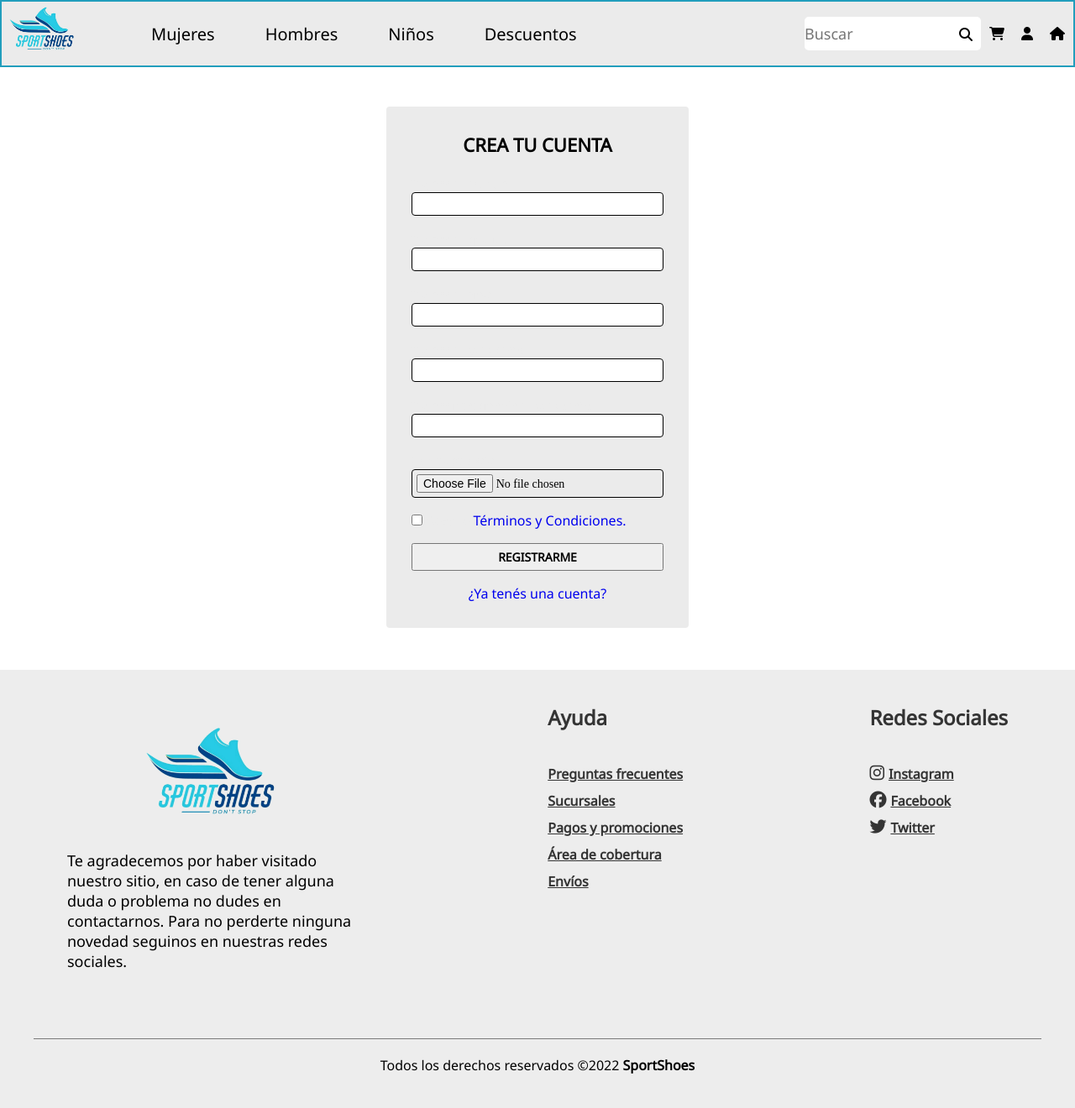
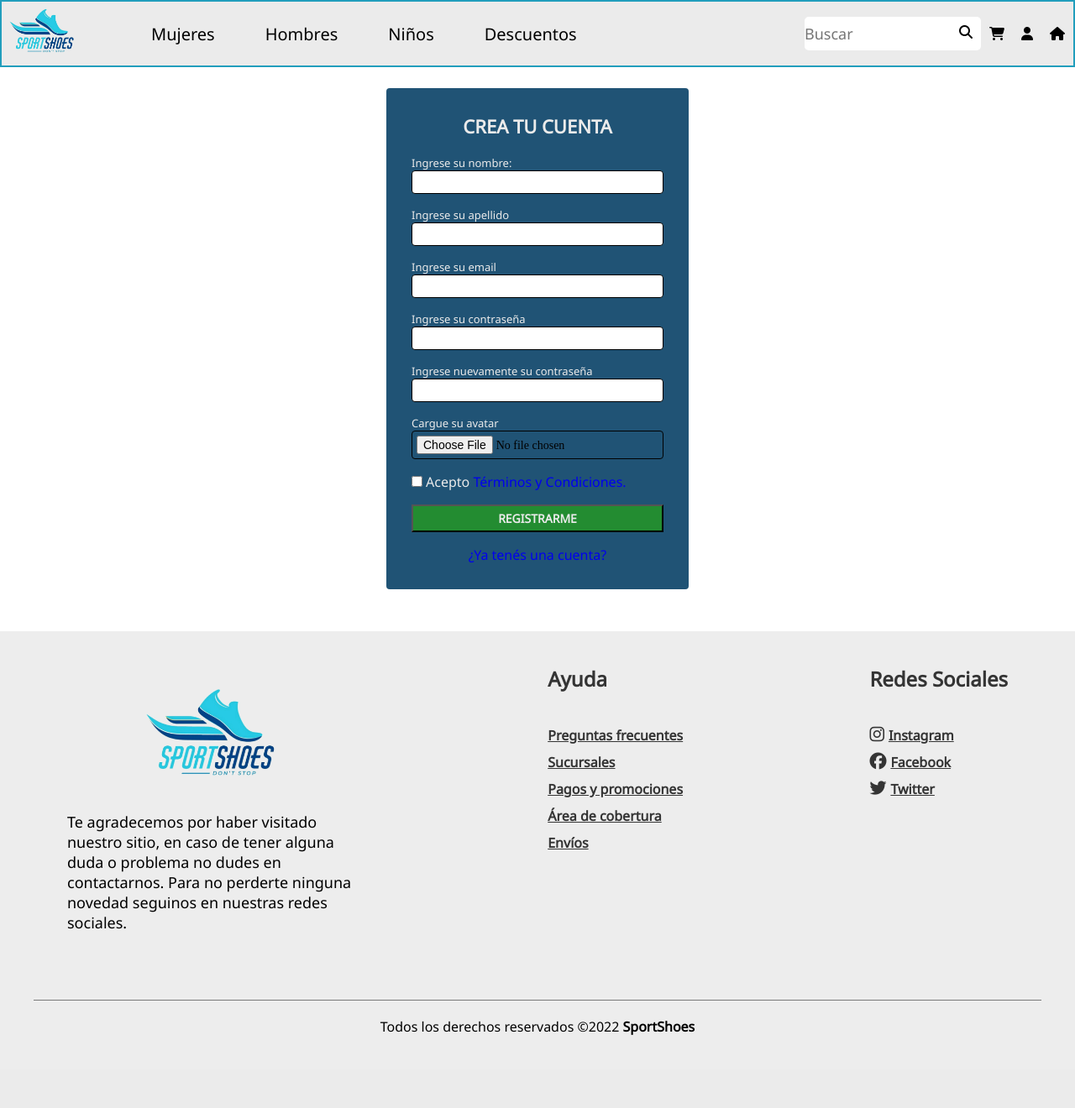
Before and after one commit to FranciscoEchenique/grupo_5_calzadoDeportivo-, a Node server app: page /register in a window 1280 px wide. Shown: the whole page at 84% size. After the commit the page ends 1233 px from the top, so only its background shows below. Run offline with Node 20, Linux system fonts and the light colour scheme; some libraries are stand-ins or nearby versions.

Commit message:
subiendo cambios sprint7

```diff
--- a/Entrega Sprint 3/database/config/config.json
+++ b/Entrega Sprint 3/database/config/config.json
@@ -1,7 +1,7 @@
 {
   "development": {
     "username": "root",
-    "password": "FranEche12",
+    "password": "paolobotto",
     "database": "grupo5",
     "host": "127.0.0.1",
     "dialect": "mysql"
--- a/Entrega Sprint 3/public/css/styles.css
+++ b/Entrega Sprint 3/public/css/styles.css
@@ -425,7 +425,7 @@ div .logo{
 
 .formulario-registro {
     width: 360px;
-    background: #ebebeb;
+    background: #205375;
     padding: 30px;
     margin: auto;
     margin-top: 105px;
@@ -435,6 +435,7 @@ div .logo{
 }
 
 .formulario-registro h3 {
+    color: #ebebeb;
     font-size: 22px;
     margin-bottom: 20px;
     text-align: center;
@@ -477,8 +478,13 @@ div .logo{
     font-size: 14px;
 }
 .label-registro{
+    color: #ebebeb;
     font-size: 13px;
-    font-weight: bolder;
+
+}
+.boton-registro{
+    color: #ebebeb;
+    background-color: #238c31;
 }
 
 /*DETALLE DE PRODUCTO*/
@@ -1072,3 +1078,12 @@ input#imagenProducto {
     height: 40px;
     margin-top: 10px;
 }
+
+.errores{
+
+    text-align: center;
+    color: red;
+   background-color:white;
+   opacity: 60%;
+
+}
--- a/Entrega Sprint 3/views/register.ejs
+++ b/Entrega Sprint 3/views/register.ejs
@@ -1,42 +1,36 @@
-<!DOCTYPE html>
-<html lang="en">
+
 
 <head>
-    <meta charset="UTF-8">
-        <meta http-equiv="X-UA-Compatible" content="IE=edge">
-        <meta name="viewport" content="width=device-width, initial-scale=1.0">
+
     <link rel="stylesheet" href="/css/styles.css">
     <script src="https://kit.fontawesome.com/8cc76fc728.js" crossorigin="anonymous"></script>
     <link href="https://fonts.googleapis.com/css2?family=Roboto&display=swap" rel="stylesheet">
     <link href="https://fonts.googleapis.com/css2?family=Noto+Sans&display=swap" rel="stylesheet">
     <link href="https://fonts.googleapis.com/css2?family=Montserrat:wght@600&display=swap" rel="stylesheet">
     <title>Registro SportShoes</title>
-
-Enviar mensaje a #general
-
 </head>
-
 <body>
 <%- include('./partials/header') %>
-    <form action="/register" method="POST" class="formulario-registro" enctype="multipart/form-data">
+<form class="formulario-registro" action="/register" method="POST" >
     <h3>CREA TU CUENTA</h3>
     <div>
+        <div class="errores"></div>
         <label for="nombre" class="label-registro">Ingrese su nombre:</label>
-            <input class="botones" type="text" name="nombre" value="<%= locals.old ? locals.old.nombre : null %>">
+        <input class="botones" type="text" name="nombre" id="nombre" value="<%= locals.old ? locals.old.nombre : null %>">
         <% if (locals.errors && errors.nombre) { %>
             <div class="text-danger">
                 <%= errors.nombre.msg %>
             </div>
         <% } %>
         <label for="apellido" class="label-registro">Ingrese su apellido</label>
-            <input class="botones" type="text" name="apellido" value="<%= locals.old ? locals.old.apellido : null %>">
+        <input class="botones" type="text" name="apellido"  id="apellido" value="<%= locals.old ? locals.old.apellido : null %>">
         <% if (locals.errors && errors.apellido) { %>
             <div class="text-danger">
                 <%= errors.apellido.msg %>
             </div>
         <% } %>
         <label for="email" class="label-registro">Ingrese su email</label>
-            <input class="botones" type="email" name="email" value="<%= locals.old ? locals.old.email : null %>">
+        <input class="botones" type="email" name="email" id="email" value="<%= locals.old ? locals.old.email : null %>">
         <% if (locals.errors && errors.email) { %>
             <div class="text-danger">
                 <%= errors.email.msg %>
@@ -45,14 +39,14 @@ Enviar mensaje a #general
     </div>
     <div>
         <label for="password" class="label-registro">Ingrese su contraseña</label>
-            <input class="botones" type="password" name="password" value="<%= locals.old ? locals.old.password : null %>">
+        <input class="botones" type="password" name="password" id="password"  value="<%= locals.old ? locals.old.password : null %>">
         <% if (locals.errors && errors.password) { %>
             <div class="text-danger">
                 <%= errors.password.msg %>
             </div>
         <% } %>
         <label for="passwordConfirm" class="label-registro">Ingrese nuevamente su contraseña</label>
-            <input class="botones" type="password" name="passwordConfirm" value="<%= locals.old ? locals.old.passwordConfirm : null %>">
+        <input class="botones" type="password" name="passwordConfirm"  value="<%= locals.old ? locals.old.passwordConfirm : null %>">
         <% if (locals.errors && errors.passwordConfirm) { %>
             <div class="text-danger">
                 <%= errors.passwordConfirm.msg %>
@@ -68,12 +62,14 @@ Enviar mensaje a #general
             </div>
         <% } %>
     </div>
-        <input type="checkbox" name="terminos">
+    <input type="checkbox" name="terminos" id="terminos">
     <label for="terminos">Acepto <a href="#">Términos y Condiciones.</a></label>
-        <button class="boton-registro" type="submit">REGISTRARME</button>
+    <div><button class="boton-registro" type="submit">REGISTRARME</button></div>
     <p><a href="/login">¿Ya tenés una cuenta?</a></p>
 </form>
+
 <%- include('./partials/footer') %>
+<script src="./js/register.js"></script>
 </body>
 
 </html>
```
Also changed, not shown: Entrega Sprint 3/public/js/login.js (added, +30 -0 lines), Entrega Sprint 3/public/js/register.js (added, +42 -0 lines), Entrega Sprint 3/views/login.ejs (+16 -9 lines). Lines whose indentation alone changed are shown as unchanged.
